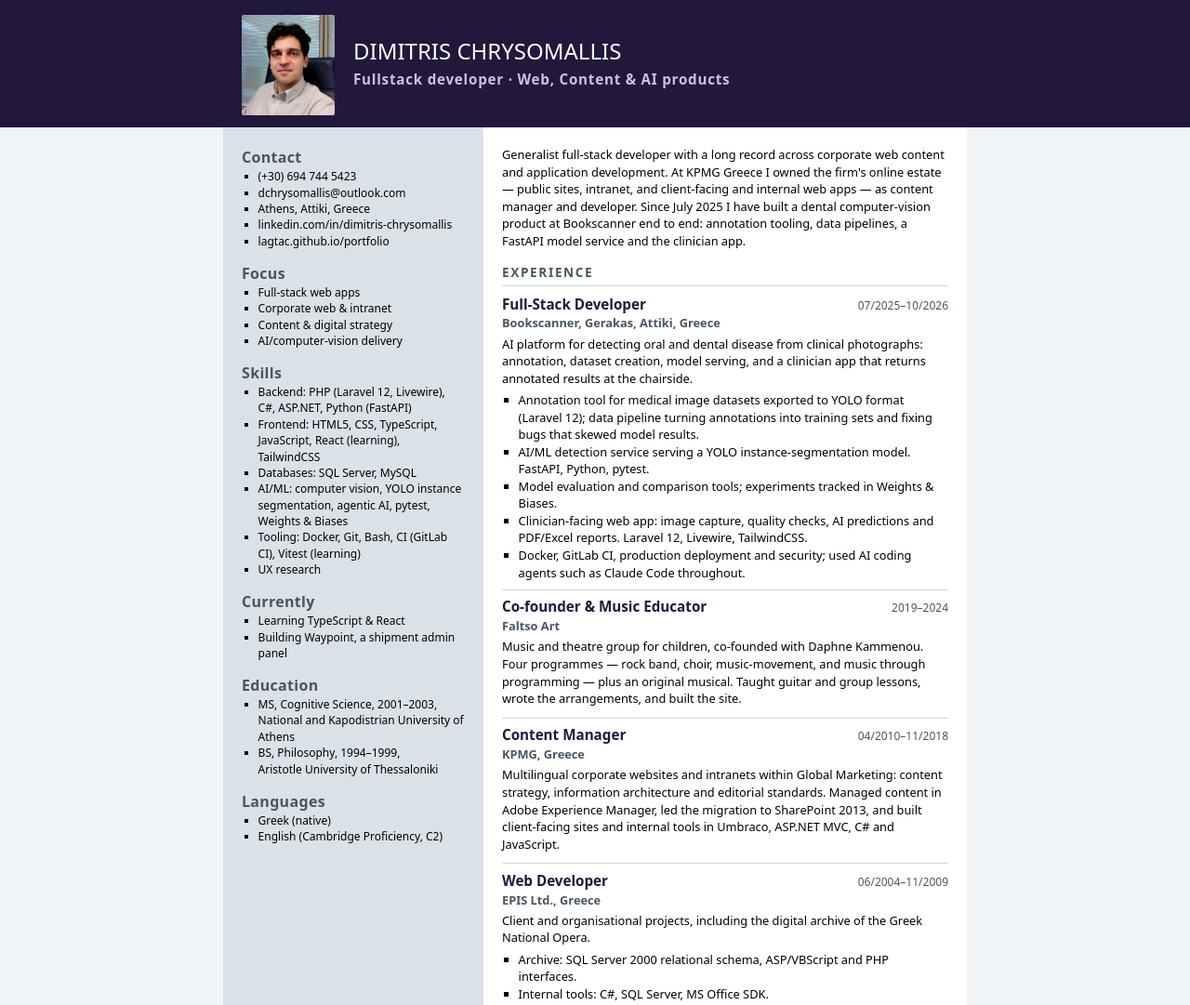
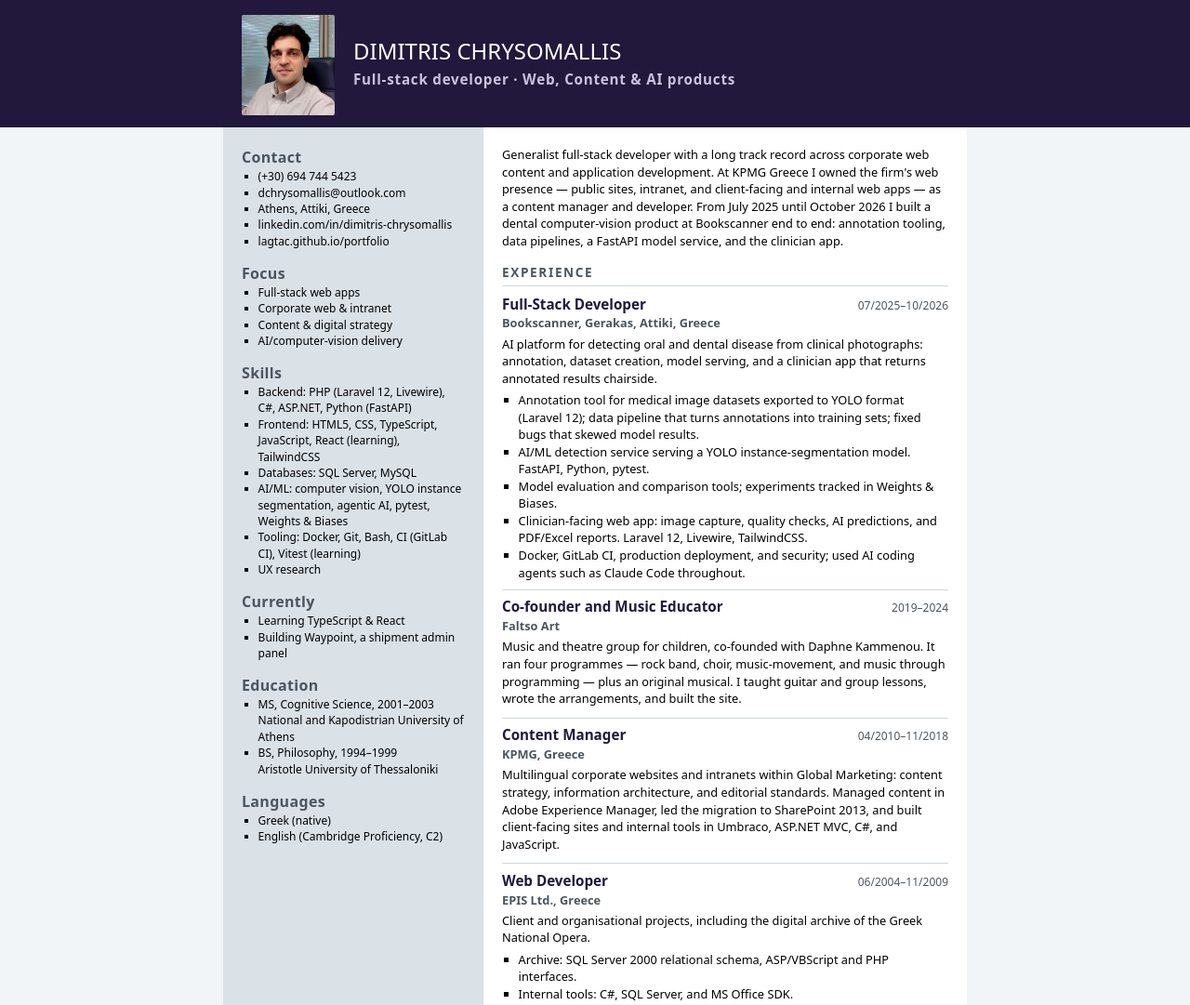
Before and after one commit to lagtac/portfolio, a website: page src/design3/cv/cv.html in a window 1280 px wide. Shown: the top 1081 px of the page at 93% size. Drawn offline with Linux system fonts and the light colour scheme.

Commit message:
chore(cv): re-sync the CV copy from its source

```diff
--- a/src/design3/cv/cv.html
+++ b/src/design3/cv/cv.html
@@ -8,7 +8,7 @@
       content="Dimitris Chrysomallis — full-stack developer and content lead. Experience at Bookscanner, Faltso Art, KPMG Greece, and EPIS."
     />
     <title>Dimitris Chrysomallis — CV</title>
-    <link rel="stylesheet" href="cv.css?v=285f73dd" />
+    <link rel="stylesheet" href="cv.css?v=ccf1f4cc" />
   </head>
 
   <body>
@@ -18,7 +18,7 @@
           <img src="ddc.jpg" alt="Dimitris Chrysomallis" width="100" height="108" />
           <div>
             <h1 class="name">DIMITRIS CHRYSOMALLIS</h1>
-            <p class="title">Fullstack developer · Web, Content &amp; AI products</p>
+            <p class="title">Full-stack developer · Web, Content &amp; AI products</p>
           </div>
         </div>
       </header>
@@ -76,11 +76,11 @@
               <h2 class="info-title">Education</h2>
               <ul class="info-list">
                 <li>
-                  MS, Cognitive Science, 2001–2003,<br />
+                  MS, Cognitive Science, 2001–2003<br />
                   National and Kapodistrian University of Athens
                 </li>
                 <li>
-                  BS, Philosophy, 1994–1999,<br />
+                  BS, Philosophy, 1994–1999<br />
                   Aristotle University of Thessaloniki
                 </li>
               </ul>
@@ -97,11 +97,11 @@
           <main class="content">
             <article class="profile">
               <p class="profile-paragraph">
-                Generalist full-stack developer with a long record across corporate web content and
-                application development. At KPMG Greece I owned the firm's online estate — public
-                sites, intranet, and client-facing and internal web apps — as content manager and
-                developer. Since July 2025 I have built a dental computer-vision product at
-                Bookscanner end to end: annotation tooling, data pipelines, a FastAPI model service
+                Generalist full-stack developer with a long track record across corporate web content and
+                application development. At KPMG Greece I owned the firm's web presence — public
+                sites, intranet, and client-facing and internal web apps — as a content manager and
+                developer. From July 2025 until October 2026 I built a dental computer-vision product at
+                Bookscanner end to end: annotation tooling, data pipelines, a FastAPI model service,
                 and the clinician app.
               </p>
             </article>
@@ -117,12 +117,12 @@
                 <p class="position-paragraph">
                   AI platform for detecting oral and dental disease from clinical photographs:
                   annotation, dataset creation, model serving, and a clinician app that returns
-                  annotated results at the chairside.
+                  annotated results chairside.
                 </p>
                 <ul class="area-list">
                   <li>
                     Annotation tool for medical image datasets exported to YOLO format (Laravel 12);
-                    data pipeline turning annotations into training sets and fixing bugs that skewed
+                    data pipeline that turns annotations into training sets; fixed bugs that skewed
                     model results.
                   </li>
                   <li>
@@ -134,11 +134,11 @@
                     Biases.
                   </li>
                   <li>
-                    Clinician-facing web app: image capture, quality checks, AI predictions and
+                    Clinician-facing web app: image capture, quality checks, AI predictions, and
                     PDF/Excel reports. Laravel 12, Livewire, TailwindCSS.
                   </li>
                   <li>
-                    Docker, GitLab CI, production deployment and security; used AI coding agents
+                    Docker, GitLab CI, production deployment, and security; used AI coding agents
                     such as Claude Code throughout.
                   </li>
                 </ul>
@@ -157,14 +157,14 @@
 
               <section class="position">
                 <h3 class="position-title">
-                  Co-founder &amp; Music Educator
+                  Co-founder and Music Educator
                   <span class="dates">2019–2024</span>
                 </h3>
                 <p class="position-org">Faltso Art</p>
                 <p class="position-paragraph">
-                  Music and theatre group for children, co-founded with Daphne Kammenou. Four
+                  Music and theatre group for children, co-founded with Daphne Kammenou. It ran four
                   programmes — rock band, choir, music-movement, and music through programming —
-                  plus an original musical. Taught guitar and group lessons, wrote the arrangements,
+                  plus an original musical. I taught guitar and group lessons, wrote the arrangements,
                   and built the site.
                 </p>
               </section>
@@ -177,9 +177,9 @@
                 <p class="position-org">KPMG, Greece</p>
                 <p class="position-paragraph">
                   Multilingual corporate websites and intranets within Global Marketing: content
-                  strategy, information architecture and editorial standards. Managed content in
+                  strategy, information architecture, and editorial standards. Managed content in
                   Adobe Experience Manager, led the migration to SharePoint 2013, and built
-                  client-facing sites and internal tools in Umbraco, ASP.NET MVC, C# and JavaScript.
+                  client-facing sites and internal tools in Umbraco, ASP.NET MVC, C#, and JavaScript.
                 </p>
                 <!-- Detailed responsibilities kept for reference; hidden in the layout above.
                             <section class="area">
@@ -227,7 +227,7 @@
                   <li>
                     Archive: SQL Server 2000 relational schema, ASP/VBScript and PHP interfaces.
                   </li>
-                  <li>Internal tools: C#, SQL Server, MS Office SDK.</li>
+                  <li>Internal tools: C#, SQL Server, and MS Office SDK.</li>
                 </ul>
               </section>
             </article>
```
